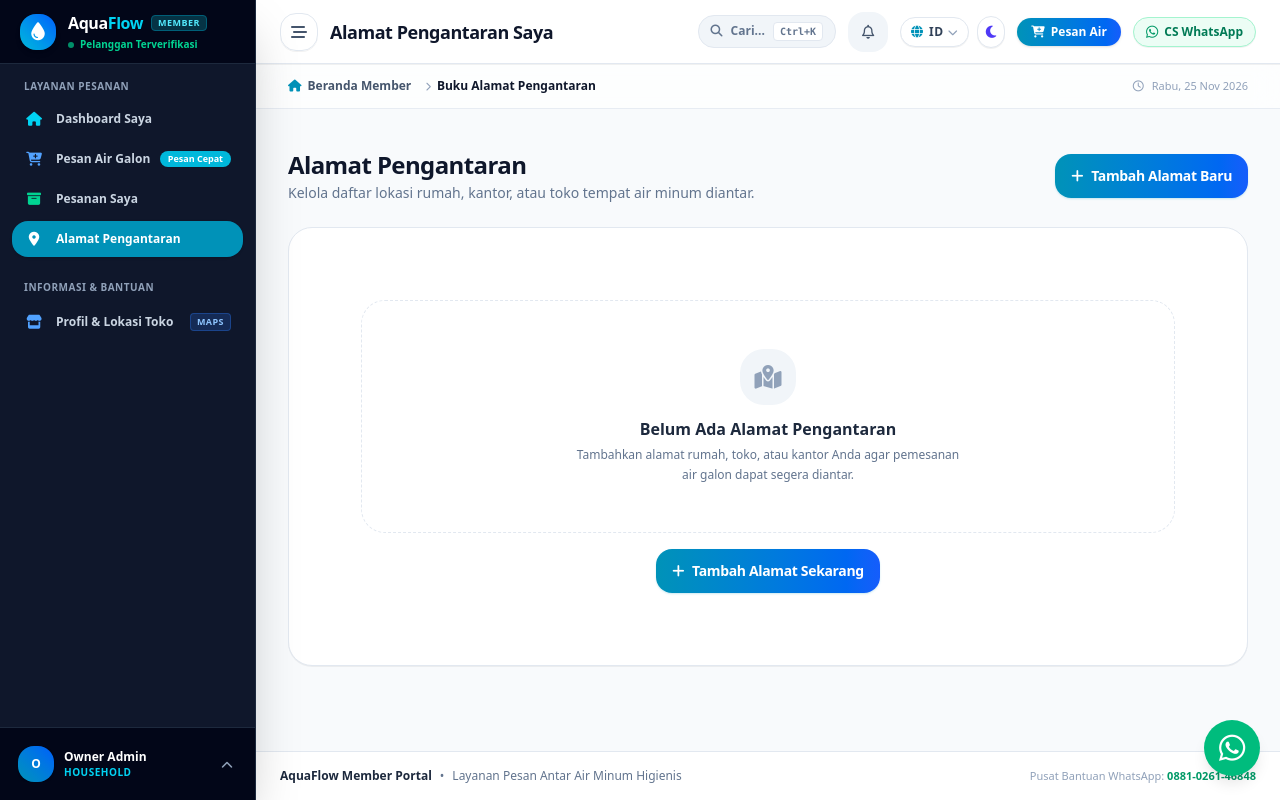
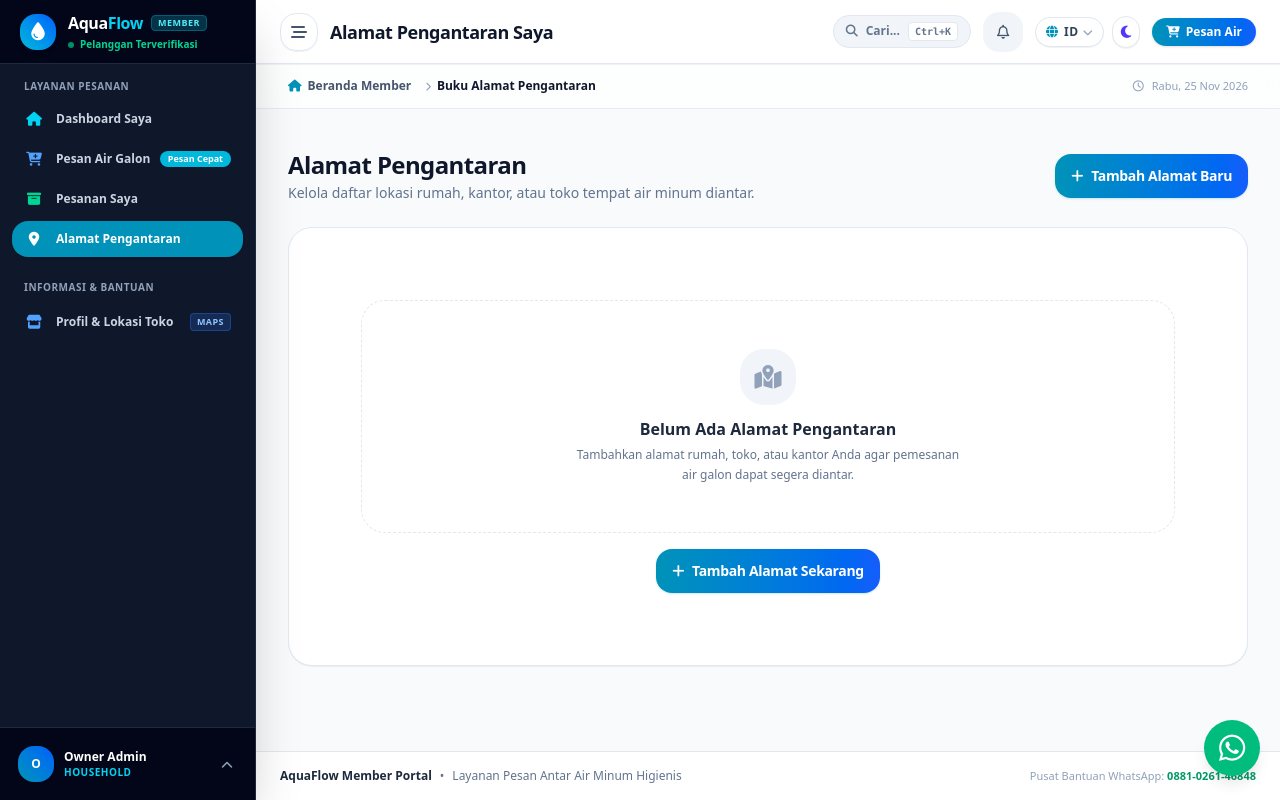
Before and after one commit to aldopandiangan998-art/water-delivery-management-system, a Laravel app: page /customer/addresses in a window 1280 px wide. Run offline with Laravel 12, Linux system fonts and the light colour scheme; a user stored in the database is signed in; data comes from the database, SQL or seed files in the repository; style sheets or scripts are compiled from the project's sources; parts of the project's set-up code (start-up, migrations or seed data) failed here and were passed over; some libraries are stand-ins or nearby versions.

Commit message:
fix(customer): remove CS WhatsApp button from top right header in customer layout

```diff
--- a/resources/views/layouts/customer.blade.php
+++ b/resources/views/layouts/customer.blade.php
@@ -282,13 +282,6 @@
                     <i class="fa-solid fa-cart-plus mr-1.5"></i>
                     <span>{{ __('Pesan Air') }}</span>
                 </a>
-
-                <!-- WhatsApp CS button -->
-                <a href="https://wa.me/{{ $cleanWhatsapp }}?text=Halo%20Admin%20AquaFlow,%20saya%20mau%20tanya%20pesanan" target="_blank"
-                   class="text-xs font-bold text-emerald-700 dark:text-emerald-300 bg-emerald-50 dark:bg-emerald-950/50 hover:bg-emerald-100 dark:hover:bg-emerald-900/50 border border-emerald-200 dark:border-emerald-800 px-3 py-1.5 rounded-xl transition flex items-center shadow-2xs">
-                    <i class="fa-brands fa-whatsapp mr-1.5 text-emerald-600 dark:text-emerald-400 text-sm"></i>
-                    <span class="hidden sm:inline">{{ __('CS WhatsApp') }}</span>
-                </a>
             </div>
         </header>
 
```
Also changed, not shown: 3 other files.
